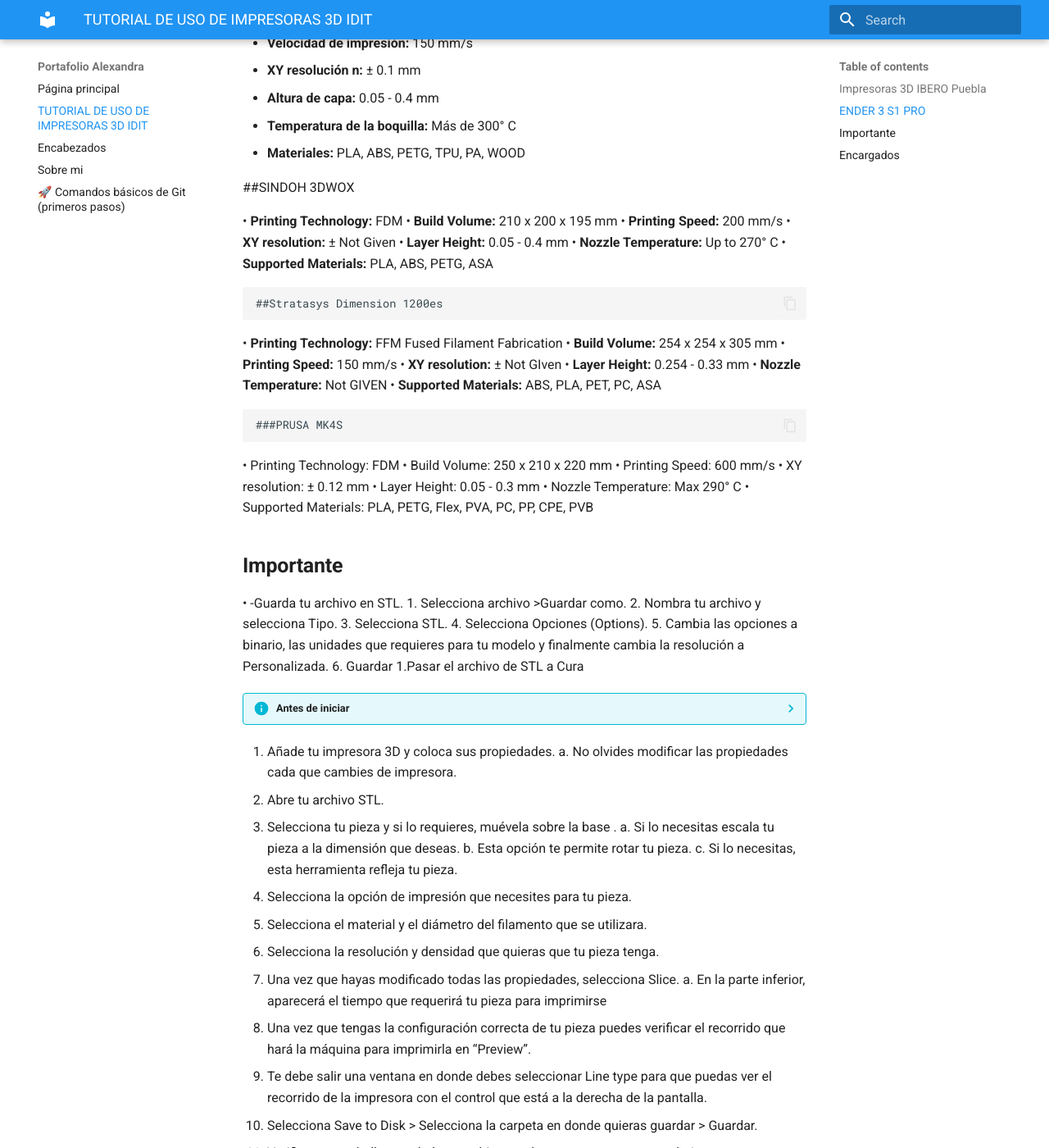
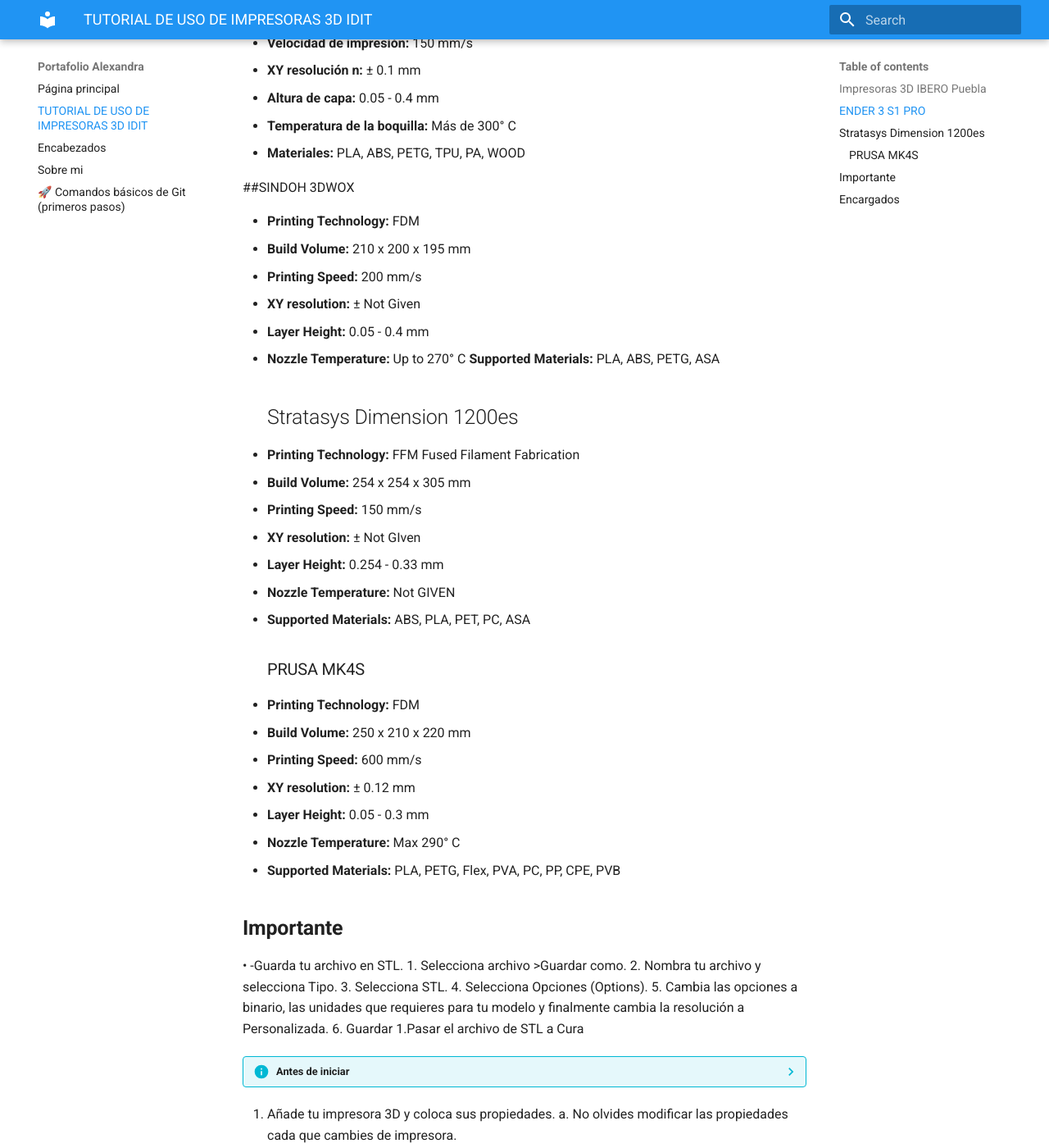
Before and after one commit to alejandragroot-prog/portafolio.iberpue, an MkDocs documentation site: the page built from docs/Tutorial.md, in a window 1280 px wide and 1400 px high, scrolled down 333 px. Shown: the whole window at 82% size. Built offline with MkDocs 1.6.1 and Material for MkDocs 9.7.7, drawn with Linux system fonts in a browser that asks for light colours.

Commit message:
Update Tutorial.md

```diff
--- a/docs/Tutorial.md
+++ b/docs/Tutorial.md
@@ -13,35 +13,35 @@
 
  ##SINDOH 3DWOX
 
-•	**Printing Technology:** FDM
-•	**Build Volume:** 210 x 200 x 195 mm
-•	**Printing Speed:** 200 mm/s
-•	**XY resolution:** ± Not Given
-•	**Layer Height:** 0.05 - 0.4 mm
-•	**Nozzle Temperature:** Up to 270° C
-•	**Supported Materials:** PLA, ABS, PETG, ASA
++	**Printing Technology:** FDM
++	**Build Volume:** 210 x 200 x 195 mm
++	**Printing Speed:** 200 mm/s
++	**XY resolution:** ± Not Given
++	**Layer Height:** 0.05 - 0.4 mm
++	**Nozzle Temperature:** Up to 270° C
+   **Supported Materials:** PLA, ABS, PETG, ASA
 
  	##Stratasys Dimension 1200es
 
-•	**Printing Technology:** FFM Fused Filament Fabrication
-•	**Build Volume:** 254 x 254 x 305 mm
-•	**Printing Speed:** 150 mm/s
-•	**XY resolution:** ± Not GIven
-•	**Layer Height:** 0.254 - 0.33 mm
-•	**Nozzle Temperature:** Not GIVEN
-•	**Supported Materials:** ABS, PLA, PET, PC, ASA
++	**Printing Technology:** FFM Fused Filament Fabrication
++	**Build Volume:** 254 x 254 x 305 mm
++	**Printing Speed:** 150 mm/s
++	**XY resolution:** ± Not GIven
++	**Layer Height:** 0.254 - 0.33 mm
++	**Nozzle Temperature:** Not GIVEN
++	**Supported Materials:** ABS, PLA, PET, PC, ASA
 
  	###PRUSA MK4S
 
-•	Printing Technology: FDM
-•	Build Volume: 250 x 210 x 220 mm
-•	Printing Speed: 600 mm/s
-•	XY resolution: ± 0.12 mm
-•	Layer Height: 0.05 - 0.3 mm
-•	Nozzle Temperature: Max 290° C
-•	Supported Materials: PLA, PETG, Flex, PVA, PC, PP, CPE, PVB
++	**Printing Technology:** FDM
++	**Build Volume:** 250 x 210 x 220 mm
++	**Printing Speed:** 600 mm/s
++	**XY resolution:** ± 0.12 mm
++	**Layer Height:** 0.05 - 0.3 mm
++	**Nozzle Temperature:** Max 290° C
++	**Supported Materials:** PLA, PETG, Flex, PVA, PC, PP, CPE, PVB
 
-##**Importante**
+## **Importante**
 •	-Guarda tu archivo en STL.
 1.	Selecciona archivo >Guardar como.
 2.	Nombra tu archivo y selecciona Tipo.
```
